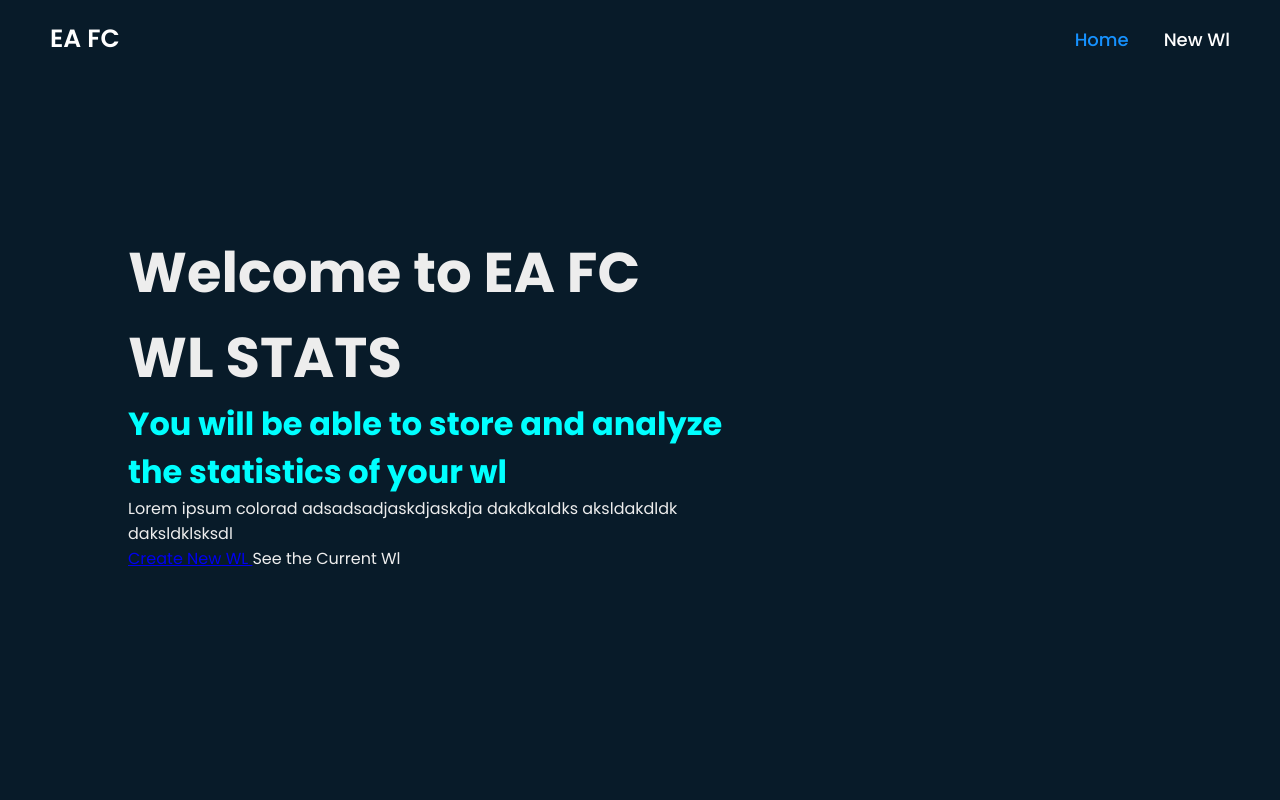
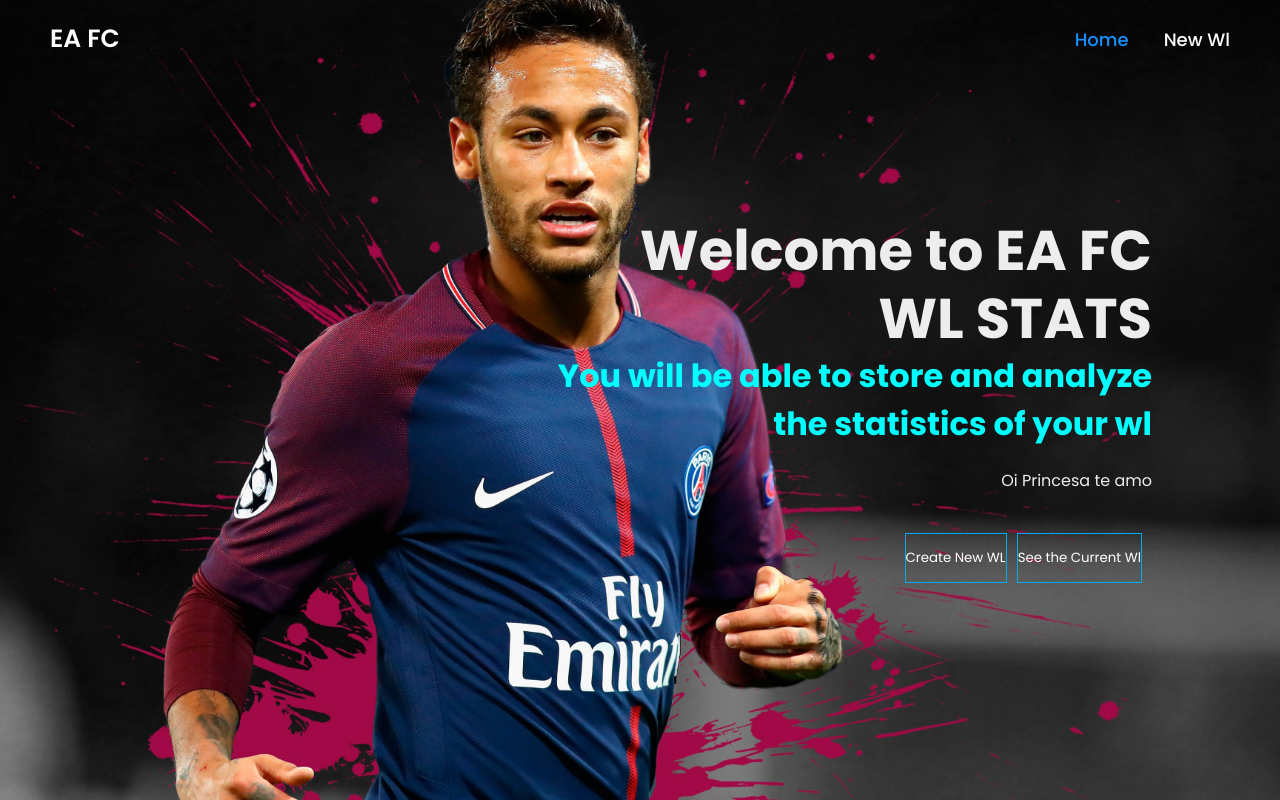
Before and after one commit to S41T4M4/ea-fc-wl-analysis, an Angular app: page / in a window 1280 px wide. Built offline with nearby package versions, Linux system fonts and the light colour scheme.

Commit message:
Home page created

```diff
--- a/angular.json
+++ b/angular.json
@@ -101,5 +101,8 @@
         }
       }
     }
+  },
+  "cli": {
+    "analytics": "a37a6168-ba4e-471a-94b9-303069bd185c"
   }
 }
--- a/package.json
+++ b/package.json
@@ -23,7 +23,7 @@
     "zone.js": "~0.14.3"
   },
   "devDependencies": {
-    "@angular-devkit/build-angular": "^17.3.8",
+    "@angular-devkit/build-angular": "^17.3.10",
     "@angular/cli": "^17.3.8",
     "@angular/compiler-cli": "^17.3.0",
     "@types/jasmine": "~5.1.0",
--- a/src/app/home/home.component.css
+++ b/src/app/home/home.component.css
@@ -35,23 +35,71 @@
 .navbar a.active {
   color: rgb(22, 146, 255);
 }
-.home{
-  display:flex;
-  align-items:center;
+.home {
   height: 100vh;
-  padding: 0 10%;
+  background: url('/assets/home.jpg') no-repeat;
+  background-size: cover;
+  background-position: center;
+  display: flex;
+  align-items: center;
+  justify-content: flex-end; /* Alinha o conteúdo para o lado direito */
+  padding: 0 10%; /* Mantém o espaçamento nas laterais */
 }
-.home-content{
 
-  max-width: 600px;
+.home-content {
+  max-width: 600px; /* Largura máxima do conteúdo */
+  text-align: right; /* Alinha o texto dentro do conteúdo para a direita */
+}
 
-}
 .home-content h1{
 font-size: 56px;
 font-weight: 700;
+line-height: 1.2;
 }
 .home-content h3{
   font-size: 32px;
   font-weight: 700;
   color: aqua;
 }
+.home-content p{
+  font-size:16px;
+  margin: 20px 0 40px;
+}
+.home-content .btn-box{
+  display: flex;
+  justify-content: flex-end; /* Alinha os botões à direita */
+  width: 100%; /* Ocupa toda a largura disponível */
+  height: 50px;
+  margin-left: auto;
+
+}
+.btn-box button {
+  margin-right: 10px;
+  position: relative; /* Necessário para posicionar o ::before */
+  overflow: hidden;   /* Esconde o background animado quando ele está fora da área do botão */
+  background: transparent; /* Para ambos os botões */
+  color: rgb(255, 255, 255); /* A cor do texto dos botões */
+  border: 1px solid #00abf0; /* Borda do botão */
+  transition: color 0.3s; /* Transição de cor suave ao passar o mouse */
+}
+
+.btn-box button:hover {
+  cursor: pointer;
+  color: #a8fffb; /* Cor do texto ao passar o mouse */
+}
+
+.btn-box button::before {
+  content: '';
+  position: absolute;
+  top: 0;
+  left: 0;
+  width: 0; /* Largura inicial 0 */
+  height: 100%;
+  background: #00abf0; /* Cor de fundo do efeito */
+  z-index: -1; /* Colocado atrás do texto */
+  transition: width 0.5s; /* Animação suave de 0.5s */
+}
+
+.btn-box button:hover::before {
+  width: 100%; /* Preenche o botão ao passar o mouse */
+}
--- a/src/app/home/home.component.html
+++ b/src/app/home/home.component.html
@@ -1,3 +1,4 @@
+
 <header class="header">
   <div class="logo">
     EA FC
@@ -21,19 +22,17 @@
     </h3>
     <p>
       <a>
-      Lorem ipsum colorad adsadsadjaskdjaskdja
-      dakdkaldks
-      aksldakdldk
-      daksldklsksdl
+      Oi Princesa te amo
       </a>
     </p>
     <div class="btn-box">
-      <a routerLink="/">
+      <button routerLink="/">
         Create New WL
-      </a>
-      <a>
+      </button>
+      <button>
         See the Current Wl
-      </a>
+      </button>
     </div>
   </div>
+
 </section>
--- a/src/styles.css
+++ b/src/styles.css
@@ -9,6 +9,6 @@
 }
 
 body {
-  background-color: #081b29;
+
   color: #ededed;
 }
```
Also changed, not shown: src/assets/home.jpg (added), 1 other file (tests, documents, lock files or other folders).
